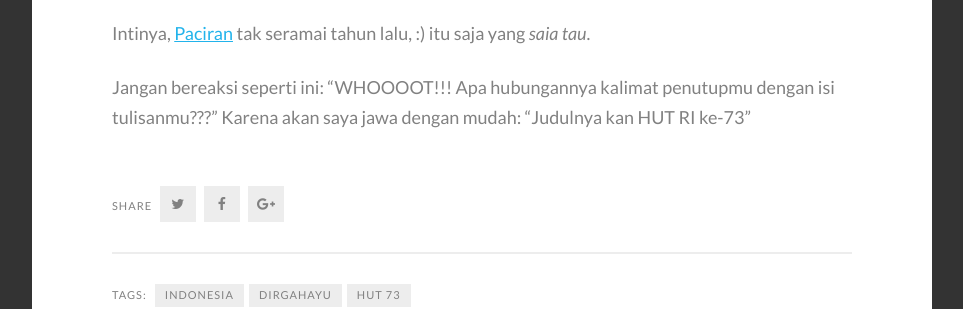
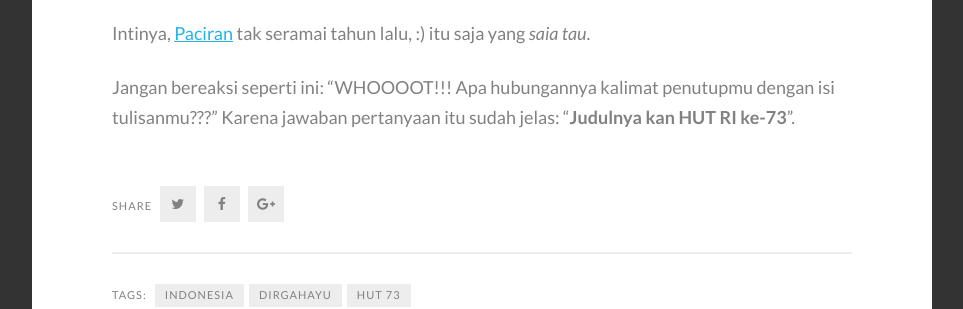
Before and after one commit to knoacc/pcr, a Jekyll site: the page built from _posts/2018-08-17-Selamat-HUT-ke-73-Indonesia-Dirgahyu-RI-ku.md, in a window 1280 px wide and 900 px high, scrolled down 1477 px. Shown: the part 184-493 px from the top of the window, without its empty margins (8-971 px from the left). Built offline with Jekyll 4.4.1, drawn with Linux system fonts in a browser that asks for light colours; some web fonts are replaced; our own code applies the rules of GitHub Pages for plain Markdown files.

Commit message:
Update 2018-08-17-Selamat-HUT-ke-73-Indonesia-Dirgahyu-RI-ku.md

```diff
--- a/_posts/2018-08-17-Selamat-HUT-ke-73-Indonesia-Dirgahyu-RI-ku.md
+++ b/_posts/2018-08-17-Selamat-HUT-ke-73-Indonesia-Dirgahyu-RI-ku.md
@@ -20,4 +20,4 @@ Sudah.
 
 Intinya, [Paciran](https://www.paciran.com) tak seramai tahun lalu, :) itu saja yang _saia tau_.
 
-Jangan bereaksi seperti ini: "WHOOOOT!!! Apa hubungannya kalimat penutupmu dengan isi tulisanmu???" Karena akan saya jawa dengan mudah: "Judulnya kan HUT RI ke-73"
+Jangan bereaksi seperti ini: "WHOOOOT!!! Apa hubungannya kalimat penutupmu dengan isi tulisanmu???" Karena jawaban pertanyaan itu sudah jelas: "**Judulnya kan HUT RI ke-73**".
```
